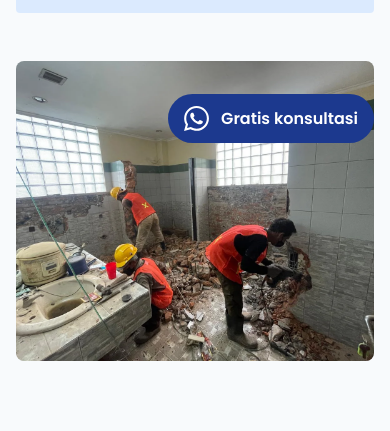
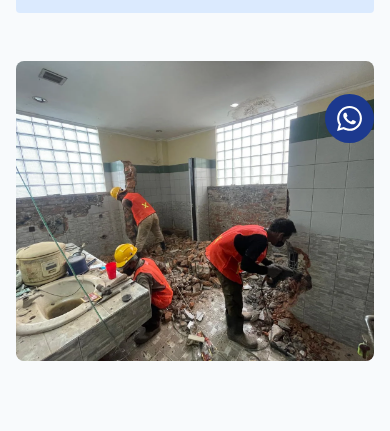
Before and after one commit to indodarpaardana/indo-darpa-ardana-website, a website: page index.html in a window 390 px wide. Shown: the part 669-1100 px from the top of the page. Drawn offline with nearby package versions, Linux system fonts and the light colour scheme.

Commit message:
fix: modified cta fixed

```diff
--- a/index.html
+++ b/index.html
@@ -871,13 +871,14 @@
 
     <!-- start fixed CTA -->
     <div
-        class="cta-fixed fixed bottom-8 right-4 rounded-full px-4 text-white py-3 flex gap-x-3 items-center bg-blue-900 font-semibold">
-        <svg xmlns="http://www.w3.org/2000/svg" class="fill-white" width="25" height="25" viewBox="0 0 737.509 740.824" id="whatsapp">
+        class="cta-fixed fixed bottom-8 right-4 rounded-full px-3 py-3 sm:px-4 sm:py-3 text-white  flex gap-x-3 items-center bg-blue-900 font-semibold">
+        <svg xmlns="http://www.w3.org/2000/svg" class="fill-white" width="25" height="25" viewBox="0 0 737.509 740.824"
+            id="whatsapp">
             <path fill-rule="evenodd"
                 d="M630.056 107.658C560.727 38.271 468.525.039 370.294 0 167.891 0 3.16 164.668 3.079 367.072c-.027 64.699 16.883 127.855 49.016 183.523L0 740.824l194.666-51.047c53.634 29.244 114.022 44.656 175.481 44.682h.151c202.382 0 367.128-164.689 367.21-367.094.039-98.088-38.121-190.32-107.452-259.707m-259.758 564.8h-.125c-54.766-.021-108.483-14.729-155.343-42.529l-11.146-6.613-115.516 30.293 30.834-112.592-7.258-11.543c-30.552-48.58-46.689-104.729-46.665-162.379C65.146 198.865 202.065 62 370.419 62c81.521.031 158.154 31.81 215.779 89.482s89.342 134.332 89.311 215.859c-.07 168.242-136.987 305.117-305.211 305.117m167.415-228.514c-9.176-4.591-54.286-26.782-62.697-29.843-8.41-3.061-14.526-4.591-20.644 4.592-6.116 9.182-23.7 29.843-29.054 35.964-5.351 6.122-10.703 6.888-19.879 2.296-9.175-4.591-38.739-14.276-73.786-45.526-27.275-24.32-45.691-54.36-51.043-63.542-5.352-9.183-.569-14.148 4.024-18.72 4.127-4.11 9.175-10.713 13.763-16.07 4.587-5.356 6.116-9.182 9.174-15.303 3.059-6.122 1.53-11.479-.764-16.07-2.294-4.591-20.643-49.739-28.29-68.104-7.447-17.886-15.012-15.466-20.644-15.746-5.346-.266-11.469-.323-17.585-.323-6.117 0-16.057 2.296-24.468 11.478-8.41 9.183-32.112 31.374-32.112 76.521s32.877 88.763 37.465 94.885c4.587 6.122 64.699 98.771 156.741 138.502 21.891 9.45 38.982 15.093 52.307 19.323 21.981 6.979 41.983 5.994 57.793 3.633 17.628-2.633 54.285-22.19 61.932-43.616 7.646-21.426 7.646-39.791 5.352-43.617-2.293-3.826-8.41-6.122-17.585-10.714"
                 clip-rule="evenodd"></path>
         </svg>
-        <p>Gratis konsultasi</p>
+        <p class="hidden sm:block">Gratis konsultasi</p>
     </div>
     <!-- end fixed CTA -->
 
```
Also changed, not shown: src/output.css.
